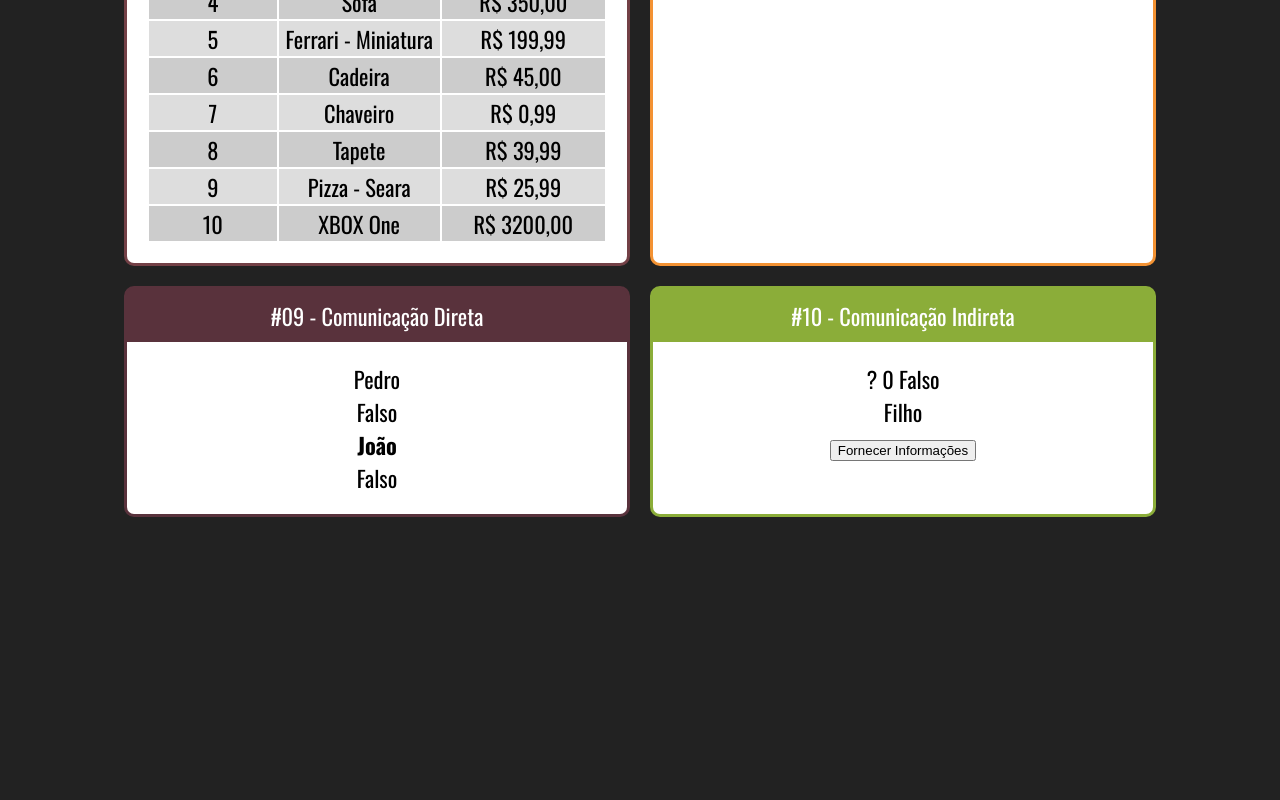
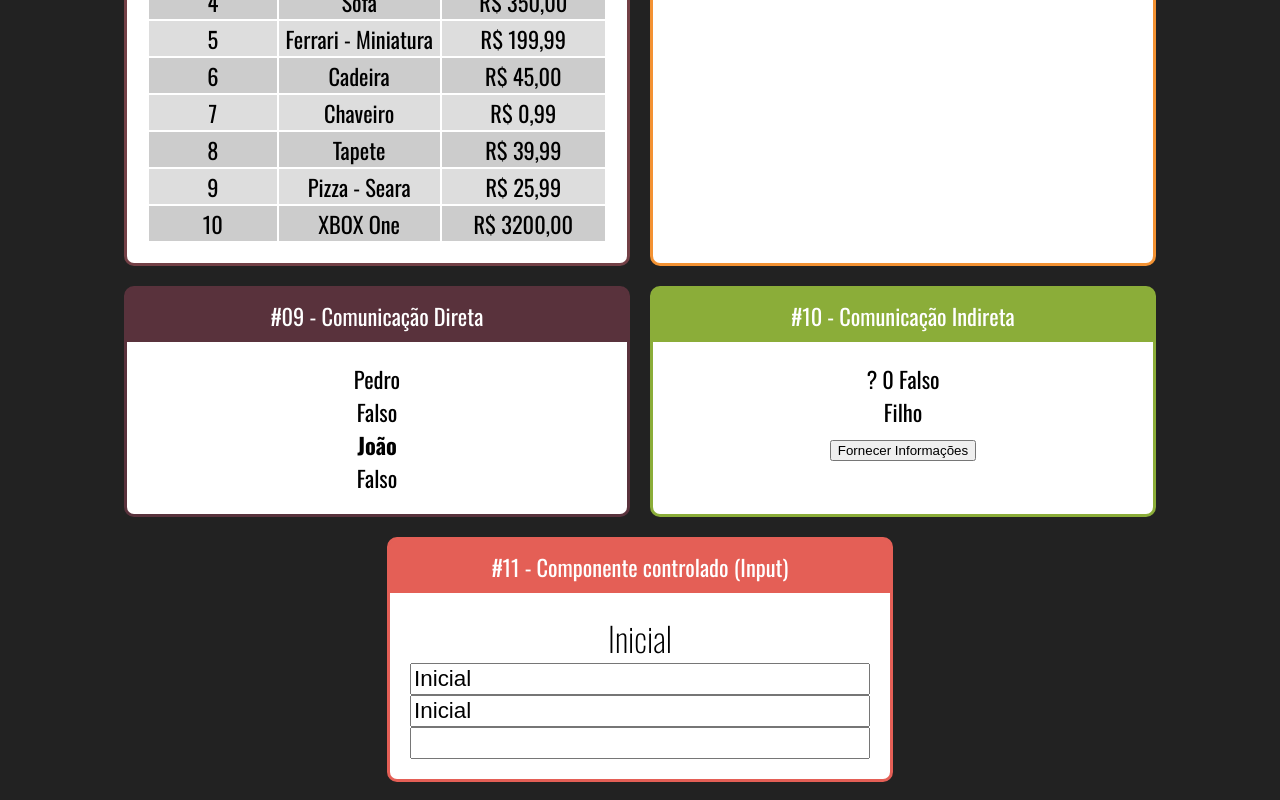
Before and after one commit to lucas-castro-developer/fundamentos-react, a React (Create React App) app: page / in a window 1280 px wide. Shown: the part 1658-2458 px from the top of the page. Before the commit the page ends 2193 px from the top, so only its background shows below. Built offline with nearby package versions, Linux system fonts and the light colour scheme.

Commit message:
Controlled Component

```diff
--- a/src/app.jsx
+++ b/src/app.jsx
@@ -14,6 +14,7 @@ import ParOuImpar from "./components/condicional/ParOuImpar";
 import UsuarioInfo from "./components/condicional/UsuarioInfo";
 import DiretaPai from "./components/comunicacao/DiretaPai";
 import IndiretaPai from "./components/comunicacao/IndiretaPai";
+import Input from "./components/formulario/Input";
 
 export default () => (
   <div className="App">
@@ -64,6 +65,9 @@ export default () => (
       <Card titulo="#10 - Comunicação Indireta" color="#8BAD39">
         <IndiretaPai></IndiretaPai>
       </Card>
+      <Card titulo="#11 - Componente controlado (Input)" color="#E45F56">
+        <Input></Input>
+      </Card>
     </div>
   </div>
 );
--- /dev/null
+++ b/src/components/formulario/Input.css
@@ -0,0 +1,3 @@
+.Input input {
+  font-size: 1.4rem;
+}
--- /dev/null
+++ b/src/components/formulario/Input.jsx
@@ -0,0 +1,26 @@
+import React, { useState } from "react";
+import "./Input.css";
+
+export default (props) => {
+  const [valor, setValor] = useState("Inicial");
+
+  function quandoMudar(e) {
+    setValor(e.target.value);
+  }
+
+  return (
+    <div className="Input">
+      <h2>{valor}</h2>
+      <div
+        style={{
+          display: "flex",
+          flexDirection: "column",
+        }}
+      >
+        <input value={valor} onChange={quandoMudar} />
+        <input value={valor} readOnly />
+        <input value={undefined} />
+      </div>
+    </div>
+  );
+};
```
